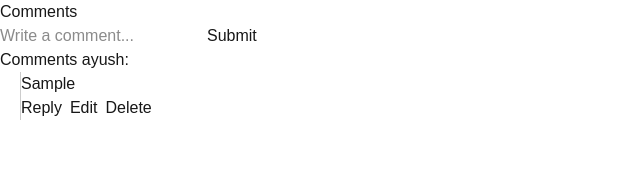
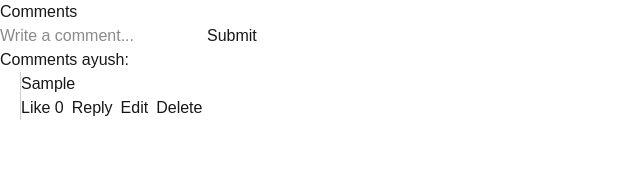
Before and after one commit to ayushtibra/targetFeb2026, a Next.js app in the folder next-practise/my-app/: page /commentModule in a window 1280 px wide. Both pictures are taken after typing "Sample" into the empty fields and a click on the button "Submit". Shown: the top 186 px of the page, without its empty margins (0-640 px from the left). Built offline with nearby package versions, Linux system fonts and the light colour scheme.

Commit message:
add like functionality in comment section along with edit reply delete

```diff
--- a/next-practise/my-app/Components/Comments/Comment.tsx
+++ b/next-practise/my-app/Components/Comments/Comment.tsx
@@ -1,6 +1,6 @@
 import React from "react";
 
-const Comment = ({ comment, addReply,editReply,deleteComment }) => {
+const Comment = ({ comment, addReply, addLike, editReply, deleteComment }) => {
   const [showReply, setShowReply] = React.useState(false);
   const [showEdit, setShowEdit] = React.useState(false);
   const [text, setText] = React.useState("");
@@ -8,6 +8,10 @@ const Comment = ({ comment, addReply,editReply,deleteComment }) => {
   return (
     <div style={{ marginLeft: "20px", borderLeft: "1px solid #ccc" }}>
       <p>{comment.text}</p>
+
+      <button className="pr-2" onClick={() => addLike(comment.id)}>
+        Like {comment.like}
+      </button>
 
       <button className="pr-2" onClick={() => setShowReply(!showReply)}>
         Reply
@@ -66,6 +70,7 @@ const Comment = ({ comment, addReply,editReply,deleteComment }) => {
           comment={reply}
           addReply={addReply}
           editReply={editReply}
+          addLike={addLike}
           deleteComment={deleteComment}
         />
       ))}
--- a/next-practise/my-app/Components/Comments/index.tsx
+++ b/next-practise/my-app/Components/Comments/index.tsx
@@ -6,23 +6,28 @@ import Comment from "./Comment";
 //     {
 //         id: 1,
 //         text: 'hi',
+//         like: 0,
 //         replies: [{
 //             id: 2,
 //             text: 'ayush',
+//             like: 0,
 //             replies: [{
 //                 id: 3,
 //                 text: 'tibra',
+//                 like: 0,
 //                 replies: []
 //             }]
 //         }, {
 //             id: 5,
 //             text: 'newAyush',
+//             like: 0,
 //             replies: []
 //         }],
 //     },
 //     {
 //         id: 4,
 //         text: 'bye',
+//         like: 0,
 //         replies: []
 //     }
 // ]
@@ -40,6 +45,7 @@ const Comments = () => {
         setComments((prev) => [...prev, {
             id: Date.now(),
             text: inputValue,
+            like: 0,
             replies: [] // always initialize
         }])
         setInputValue('');
@@ -56,6 +62,7 @@ const Comments = () => {
                             {
                                 id: Date.now(),
                                 text: replyText,
+                                like: 0,
                                 replies: []
                             }
                         ]
@@ -104,6 +111,25 @@ const Comments = () => {
         setComments(prev => updateTree(prev));
     }
 
+    const addLike = (commentID) => {
+        const updateTree = (comments) => {
+            return comments.map(comment => {
+                if(comment.id == commentID){
+                    return {
+                        ...comment,
+                        like: comment.like + 1
+                    }
+                }
+
+                return {
+                    ...comment,
+                    replies: updateTree(comment.replies)
+                }
+            })
+        }
+        setComments(prev => updateTree(prev))
+    }
+
     console.log(comments)
 
     return (
@@ -123,6 +149,7 @@ const Comments = () => {
                                 comment={comment}
                                 addReply={addReply}
                                 editReply={editReply}
+                                addLike={addLike}
                                 deleteComment={deleteComment}
                             />
                         ))}
```
